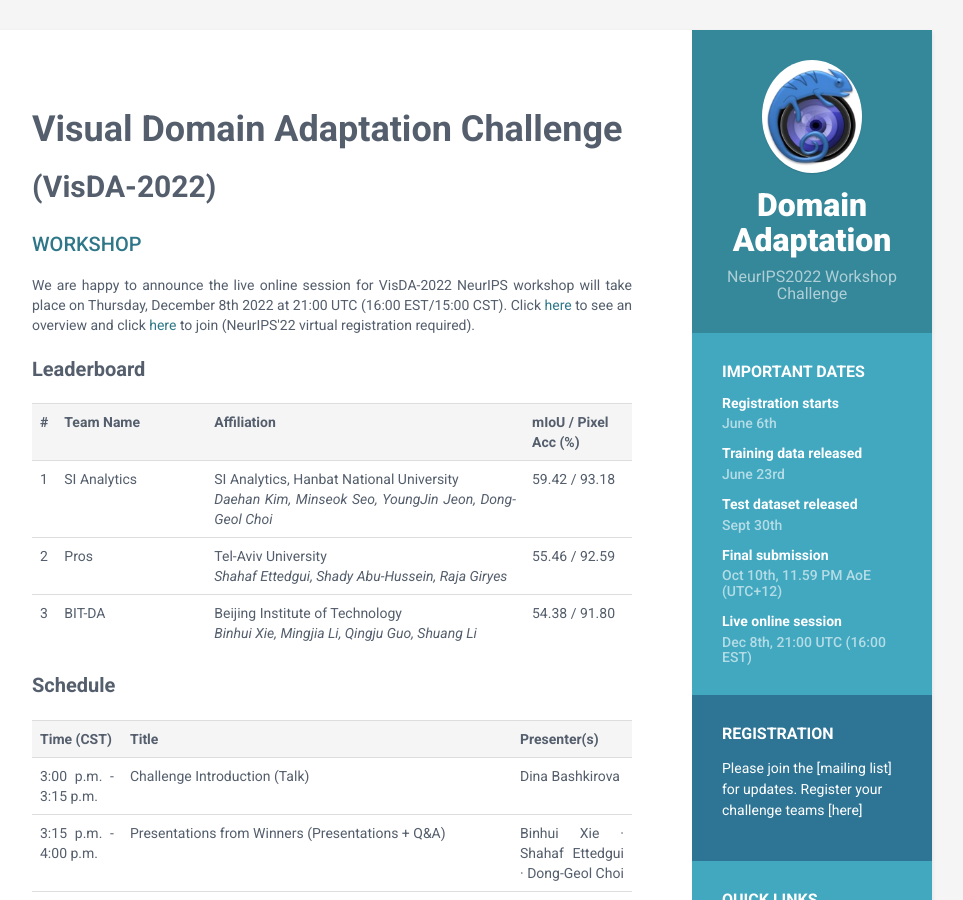
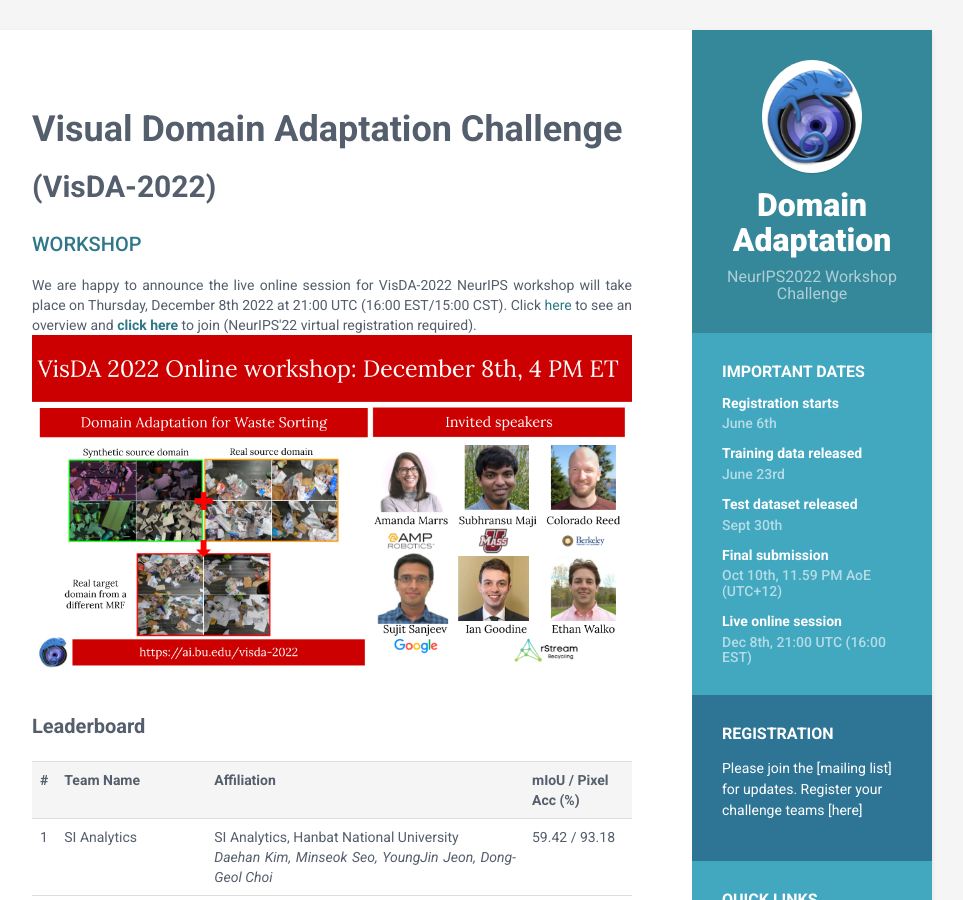
Before and after one commit to VisionLearningGroup/visda-2022, a Jekyll site: the page built from index.html, in a window 1280 px wide and 900 px high. Shown: the whole window, without its empty margins (188-1151 px from the left). Built offline with Jekyll 4.4.1, drawn with Linux system fonts in a browser that asks for light colours.

Commit message:
updated webpage with new ad for workshop

```diff
--- a/index.html
+++ b/index.html
@@ -27,7 +27,11 @@
 
 <h2 class="section-title"> Workshop </h2>
 
-We are happy to announce the live online session for VisDA-2022 NeurIPS workshop will take place on Thursday, December 8th 2022 at 21:00 UTC (16:00 EST/15:00 CST). Click <a href="https://recorder-v3.slideslive.com/?share=78449&s=2dde8157-803e-4828-b64d-93297fb20aad">here</a> to see an overview and click <a href="https://neurips.cc/virtual/2022/competition/50088">here</a> to join (NeurIPS'22 virtual registration required).
+We are happy to announce the live online session for VisDA-2022 NeurIPS workshop will take place on Thursday, December 8th 2022 at 21:00 UTC (16:00 EST/15:00 CST). Click <a href="https://recorder-v3.slideslive.com/?share=78449&s=2dde8157-803e-4828-b64d-93297fb20aad">here</a> to see an overview and <a href="https://neurips.cc/virtual/2022/competition/50088"><b>click here</b></a> to join (NeurIPS'22 virtual registration required).
+
+<figure>
+  <img class="img-responsive" style="display:block;margin-left:auto;margin-right:auto" src="assets/images/visda_2022_workshop_ad.png"/>
+</figure>
 
 </br> </br> <b style="font-size: 20px;"> Leaderboard </b> </br> </br>
 
```
Also changed, not shown: assets/images/visda_2022_workshop_ad.png (added).
